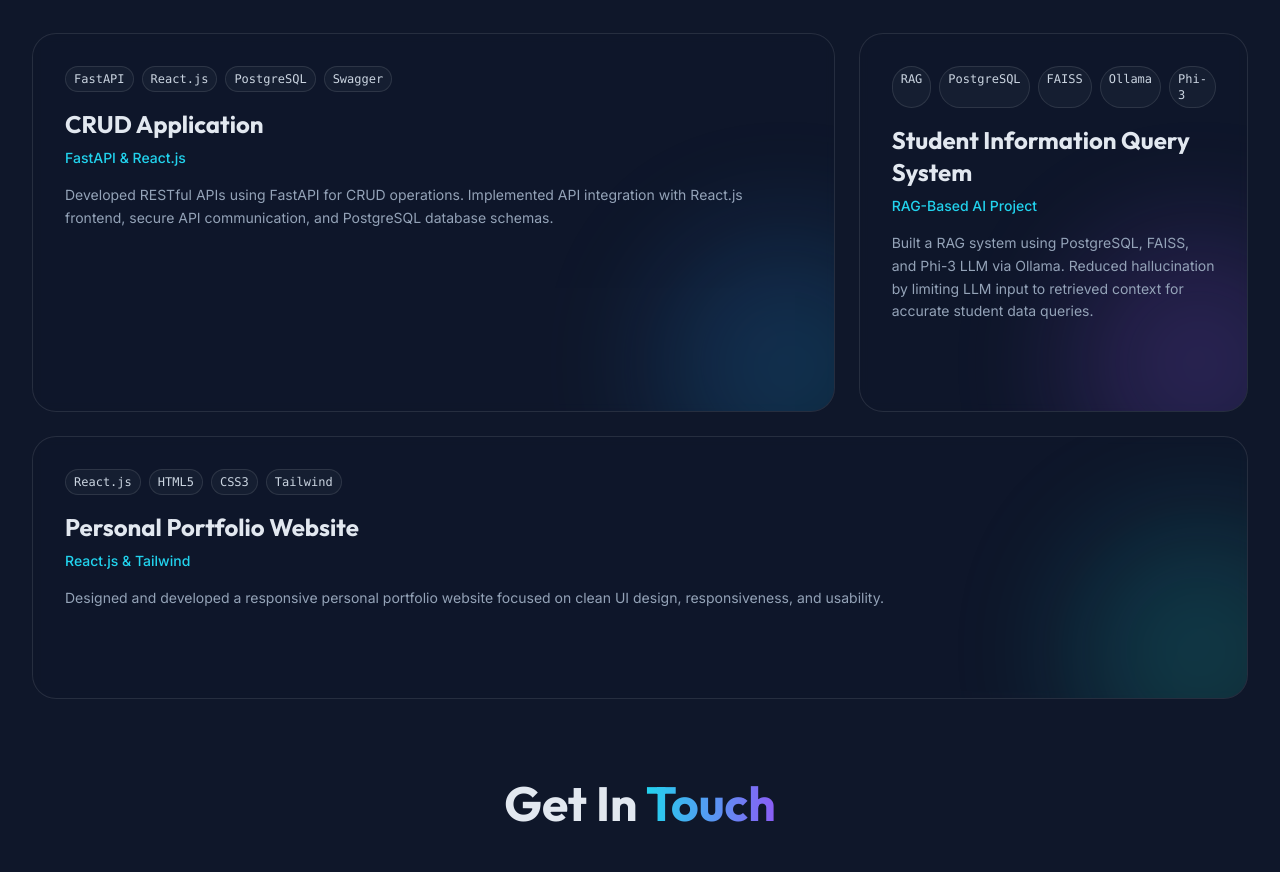
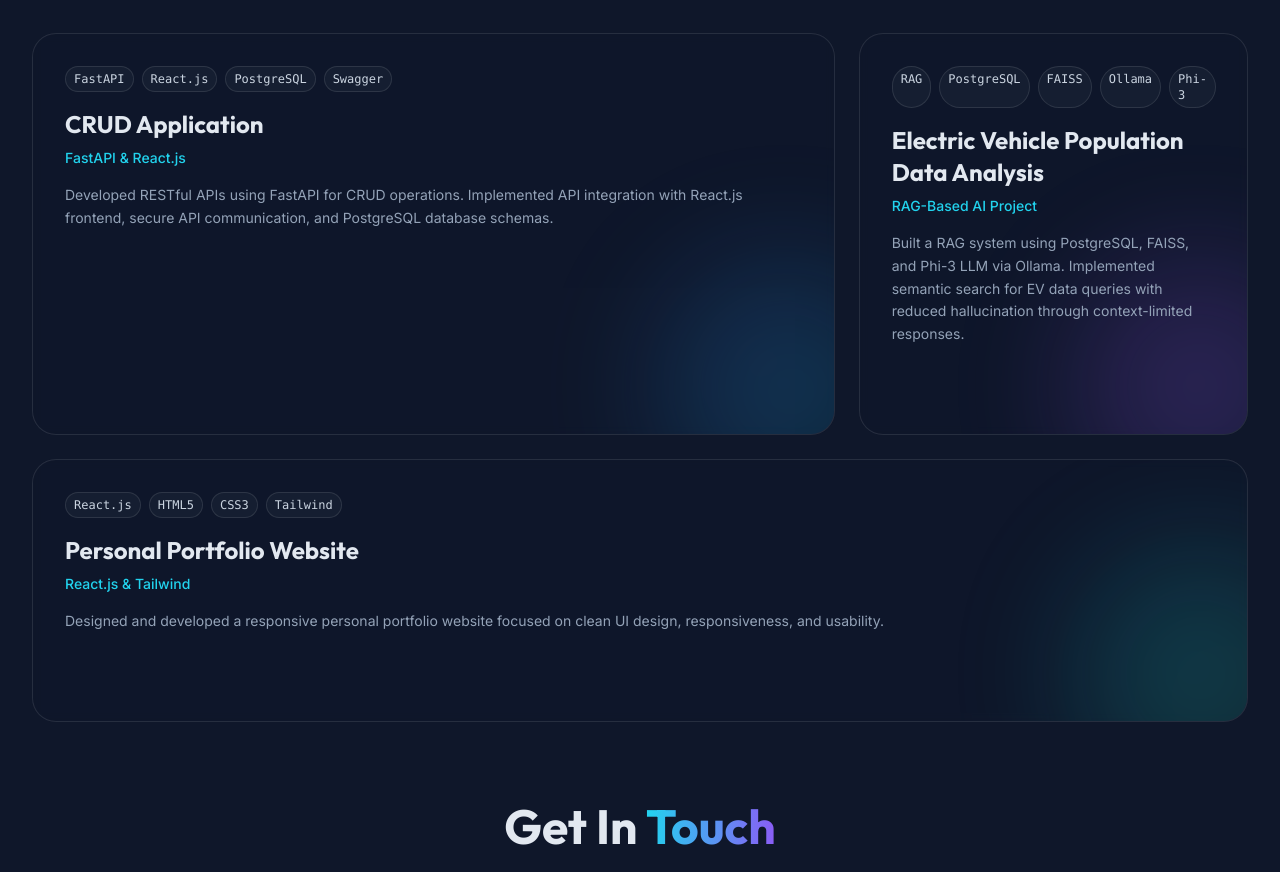
Before and after one commit to sriramkumar082004/Sri_portfolio, a React (Vite) app: page / in a window 1280 px wide. Shown: the part 2527-3399 px from the top of the page. Built offline with nearby package versions, Linux system fonts and the light colour scheme.

Commit message:
src/components/Projects.jsx

```diff
--- a/src/components/Projects.jsx
+++ b/src/components/Projects.jsx
@@ -12,9 +12,9 @@ const projects = [
     size: 'col-span-1 md:col-span-2'
   },
   {
-    title: 'Student Information Query System',
+    title: 'Electric Vehicle Population Data Analysis',
     subtitle: 'RAG-Based AI Project',
-    description: 'Built a RAG system using PostgreSQL, FAISS, and Phi-3 LLM via Ollama. Reduced hallucination by limiting LLM input to retrieved context for accurate student data queries.',
+    description: 'Built a RAG system using PostgreSQL, FAISS, and Phi-3 LLM via Ollama. Implemented semantic search for EV data queries with reduced hallucination through context-limited responses.',
     tags: ['RAG', 'PostgreSQL', 'FAISS', 'Ollama', 'Phi-3'],
     link: '#',
     color: 'from-violet-500 to-purple-500',
```
